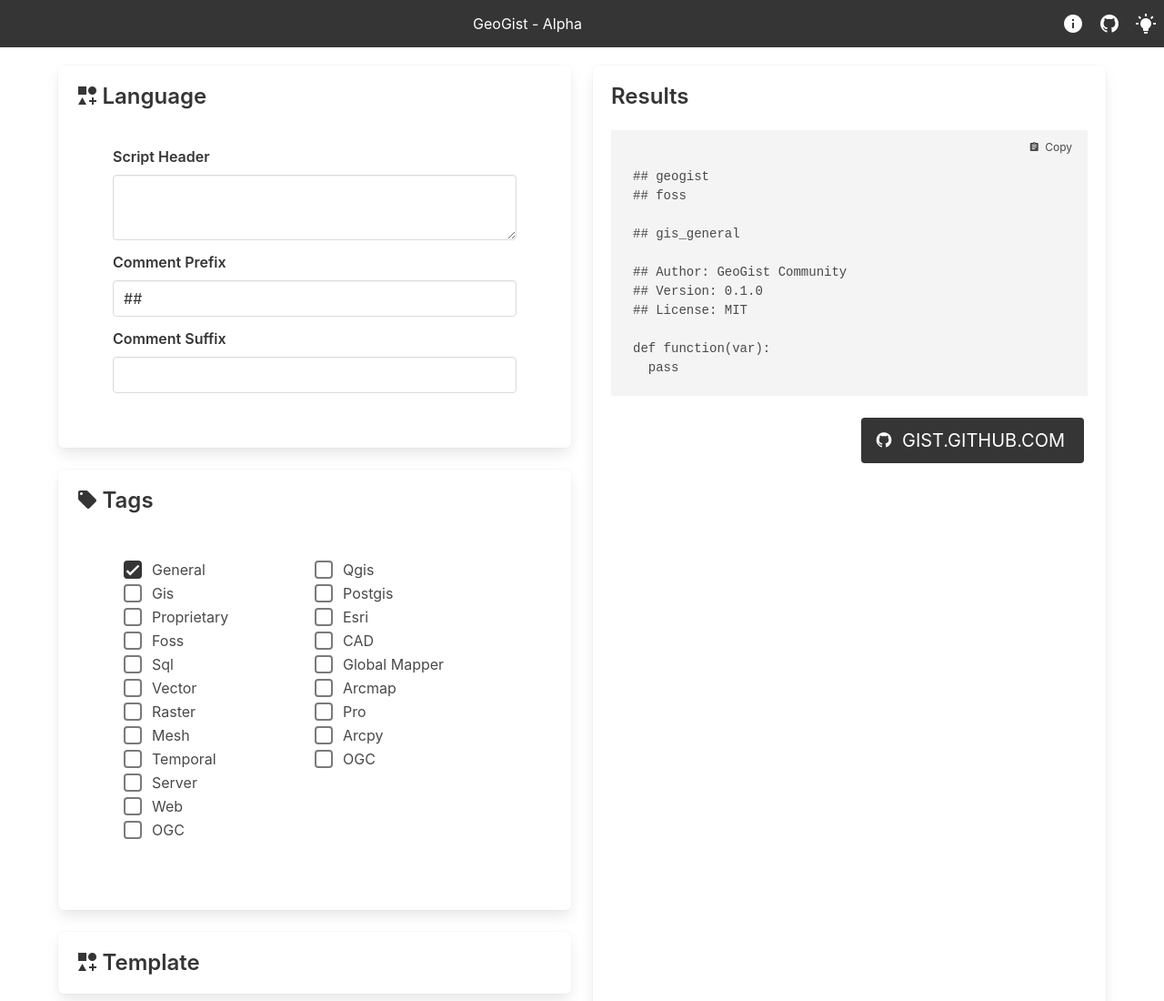
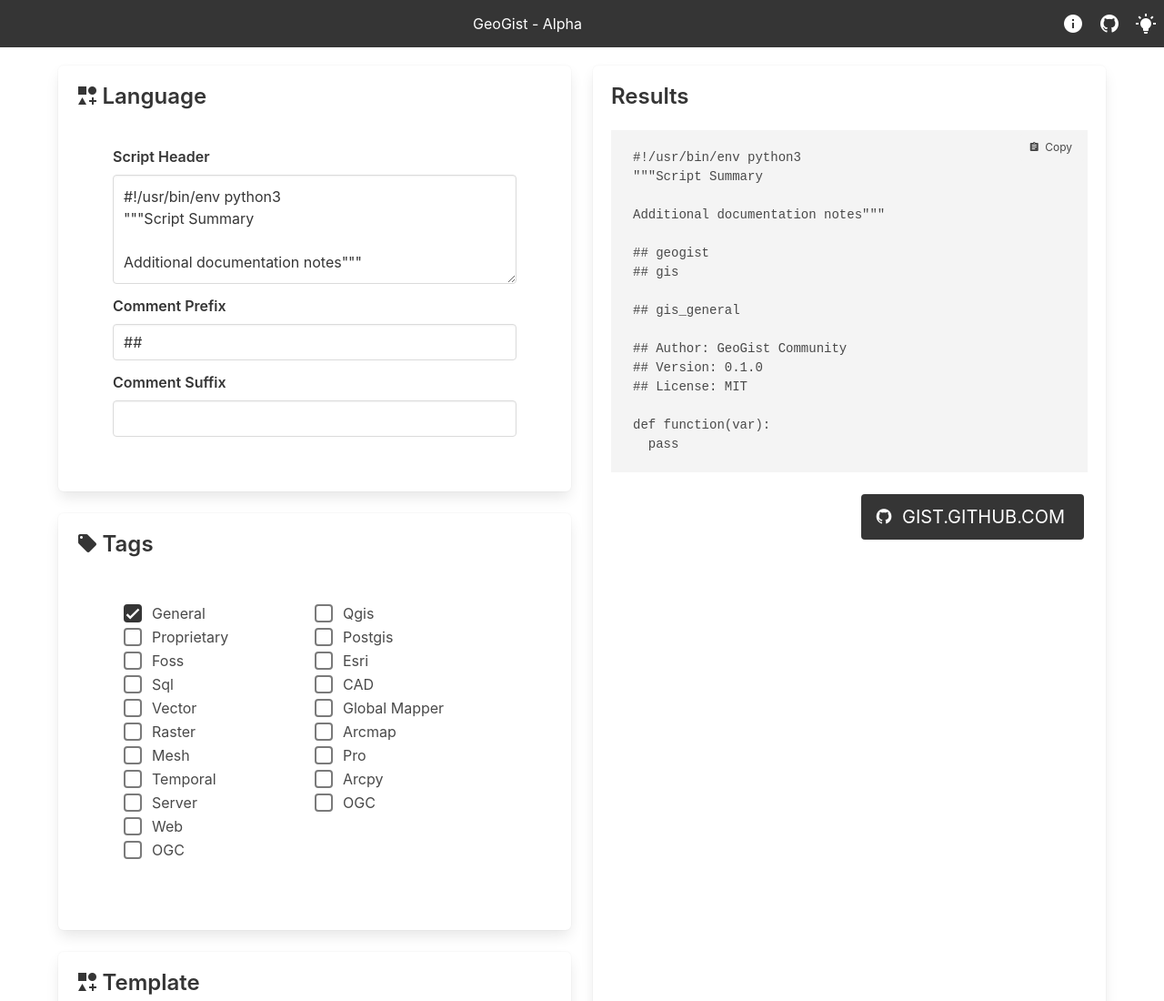
Before and after one commit to zacharlie/geogist, a plain HTML site: page index.html in a window 1280 px wide. Shown: the top 1100 px of the page at 91% size. Drawn offline with nearby package versions, Linux system fonts and the light colour scheme.

Commit message:
Update prelim tags
Update some prelim tagging and header information

```diff
--- a/index.html
+++ b/index.html
@@ -89,7 +89,7 @@ QGIS community whom might unfamiliar with node.js and javascript framework/ buil
                 <span class="title is-4"> Language</span></a>
                 <div class="collapse-content">
                   <b-field label="Script Header">
-                    <b-input v-model="scriptheader" type="textarea"  rows="2"></b-input>
+                    <b-input v-model="scriptheader" type="textarea"  rows="4"></b-input>
                   </b-field>
                   <b-field label="Comment Prefix">
                     <b-input v-model="commentPrefix"></b-input>
@@ -220,7 +220,8 @@ QGIS community whom might unfamiliar with node.js and javascript framework/ buil
                     Copy
                   </b-button>
                 </a>
-                <pre><code class="template-code python" id="template-code">{{ scriptheader }}<span v-for="tag in maintags">
+                <pre><code class="template-code python" id="template-code">{{ scriptheader }}
+<span v-for="tag in maintags">
 {{ commentPrefix }}{{ tag.replace(" ", "-") }}{{ commentSuffix }}</span>
 <span v-for="tag in selected">
 {{ commentPrefix }}gis_{{ tag.replace(" ", "-") }}{{ commentSuffix }}</span>
@@ -363,13 +364,16 @@ More information is available on the <a href="https://github.com/zacharlie/pyqgi
         }
       },
       data: {
-        scriptheader: '',
+        scriptheader: `#!/usr/bin/env python3
+"""Script Summary
+
+Additional documentation notes"""`,
         commentPrefix: '## ',
         commentSuffix: '',
         languages: [
           'python',
           'sql'],
-        maintags: ['geogist', 'foss'],
+        maintags: ['geogist','gis'],
         inclusions: '',  // +
         additions: '',  // AND
         alternatives: '',  // OR
@@ -380,7 +384,6 @@ More information is available on the <a href="https://github.com/zacharlie/pyqgi
         boilerplate: 'def function(var):\n  pass',
         primarytags: [
           'general',
-          'gis',
           'proprietary',
           'foss',
           'sql',
```
